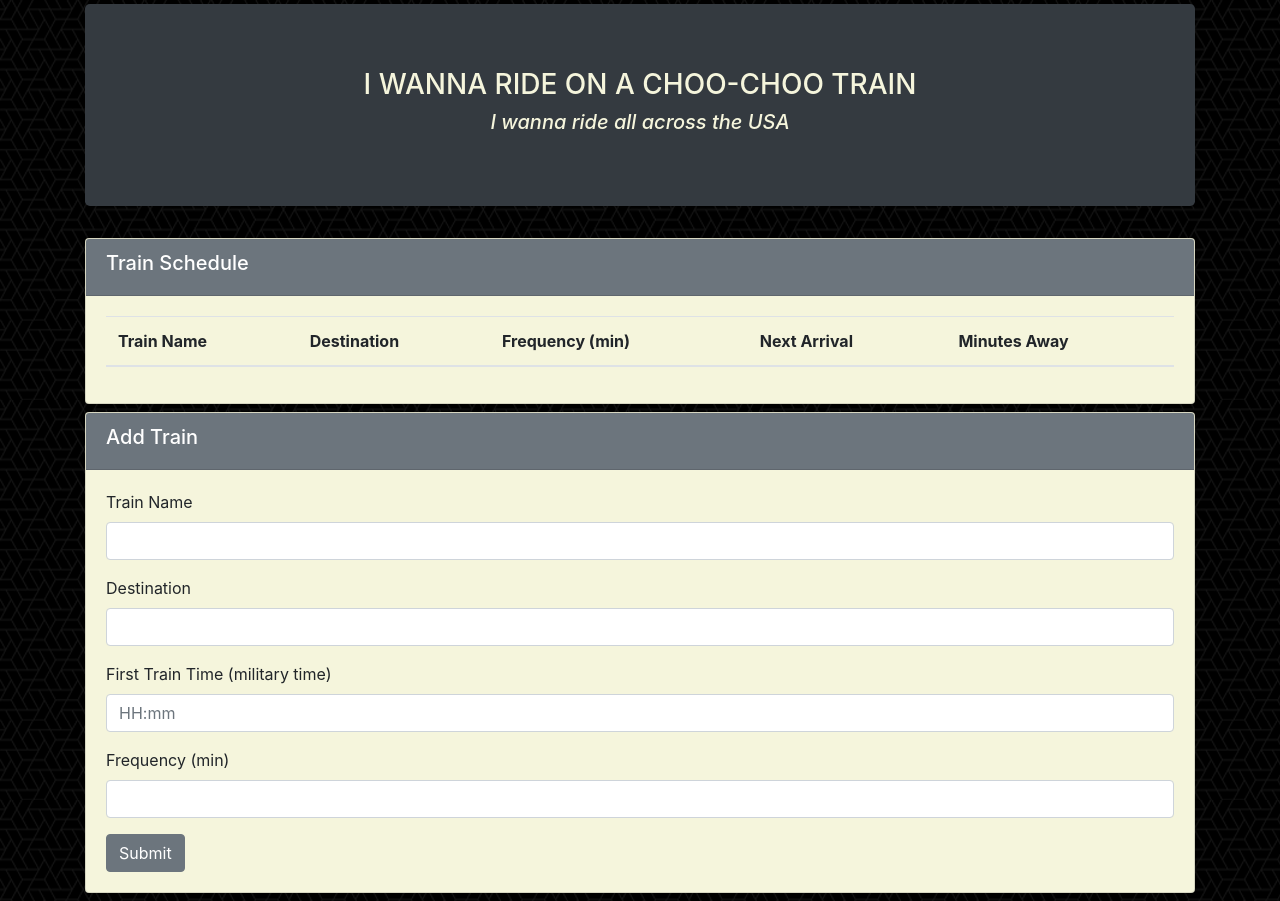
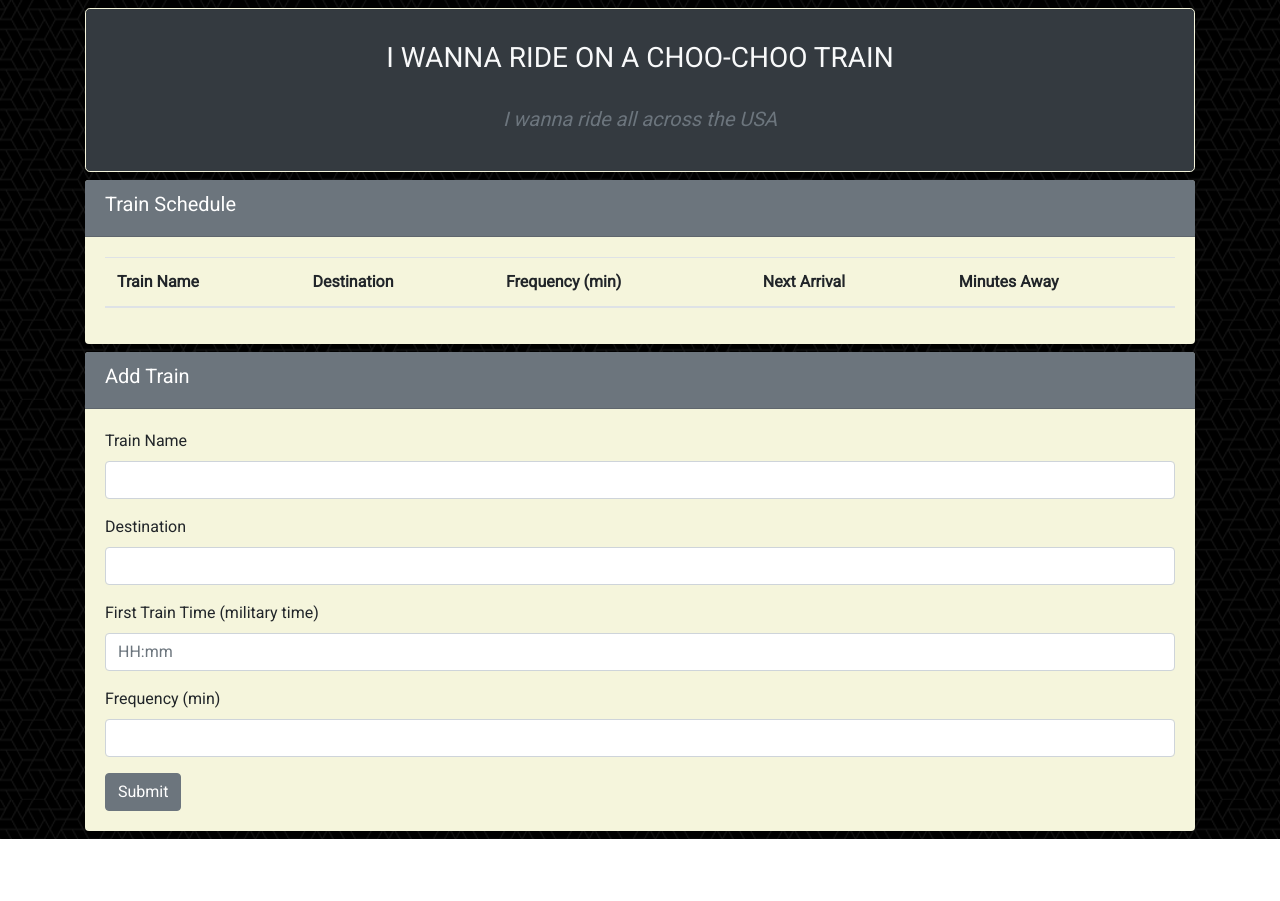
Before and after one commit to ischu/Train-Schedule, a plain HTML site: page index.html in a window 1280 px wide. After the commit the page ends 839 px from the top, so only its background shows below. Drawn offline with nearby package versions, Linux system fonts and the light colour scheme; no server answers.

Commit message:
more style

```diff
--- a/assets/css/style.css
+++ b/assets/css/style.css
@@ -1,9 +1,24 @@
 body{
-    background-image: url(../images/what-the-hex-dark.png)
+    background-image: url(../images/what-the-hex-dark.png);
+    font-family: 'Roboto', Courier, monospace;
+}
+tbody{
+    font-family: 'Staatliches', sans-serif;
+}
+.td-3,
+.td-4,
+.td-5{
+    text-indent: 1em;
 }
 .jumbotron{
-    margin-top: .25rem;
-    color: beige;
+    height: fit-content;
+    padding: 2rem 0;
+    display: flex;
+    flex-flow: column nowrap;
+    align-items: center;
+    margin-top: .5rem;
+    margin-bottom: .5rem;
+    border: 1px solid beige;
 }
 .jumbotron h5{
     font-style: italic;
@@ -11,6 +26,7 @@ body{
 .card{
     margin-bottom: .5rem;
     background: beige;
+    border: none;
 }
 .card-header{
     color: white;
--- a/assets/javascript/main.js
+++ b/assets/javascript/main.js
@@ -81,8 +81,10 @@ database.ref().on("child_added", function (childSnap) {
     let freq = train.Frequency;
     let first = train.First_Arrival;
     let tRow = $("<tr>");
+    let i = 0;
     newD = function (value) {
-        return $("<td scope='col'>").text(value);
+        i++;
+        return $(`<td scope='col' class=td-${i}>`).text(value);
     };
     $(tRow).append(
         newD(name), newD(dest), newD(freq), newD(nextArrival(first, freq)), newD(minutesAway(first, freq)));
--- a/index.html
+++ b/index.html
@@ -8,6 +8,7 @@
     <meta name="viewport" content="width=device-width, initial-scale=1">
     <link rel="stylesheet" href="https://maxcdn.bootstrapcdn.com/bootstrap/4.0.0/css/bootstrap.min.css" integrity="sha384-Gn5384xqQ1aoWXA+058RXPxPg6fy4IWvTNh0E263XmFcJlSAwiGgFAW/dAiS6JXm"
         crossorigin="anonymous">
+    <link href="https://fonts.googleapis.com/css?family=Roboto|Staatliches" rel="stylesheet">
     <link rel="stylesheet" type="text/css" media="screen" href="assets/css/style.css" />
     <script src="https://www.gstatic.com/firebasejs/5.7.0/firebase.js"></script>
     <script src="https://code.jquery.com/jquery-3.3.1.min.js" integrity="sha256-FgpCb/KJQlLNfOu91ta32o/NMZxltwRo8QtmkMRdAu8="
@@ -19,9 +20,9 @@
 
 <body>
     <main class="container">
-        <div class="jumbotron text-center bg-dark">
-            <h3>I WANNA RIDE ON A CHOO-CHOO TRAIN</h3>
-            <h5>I wanna ride all across the USA</h5>
+        <div class="jumbotron bg-dark text-light">
+            <h3 class="mb-3">I WANNA RIDE ON A CHOO-CHOO TRAIN</h3>
+            <h5 class="mt-3 text-secondary">I wanna ride all across the USA</h5>
         </div>
         <div class="card" id="scheduleCard">
             <div class="card-header bg-secondary">
```
